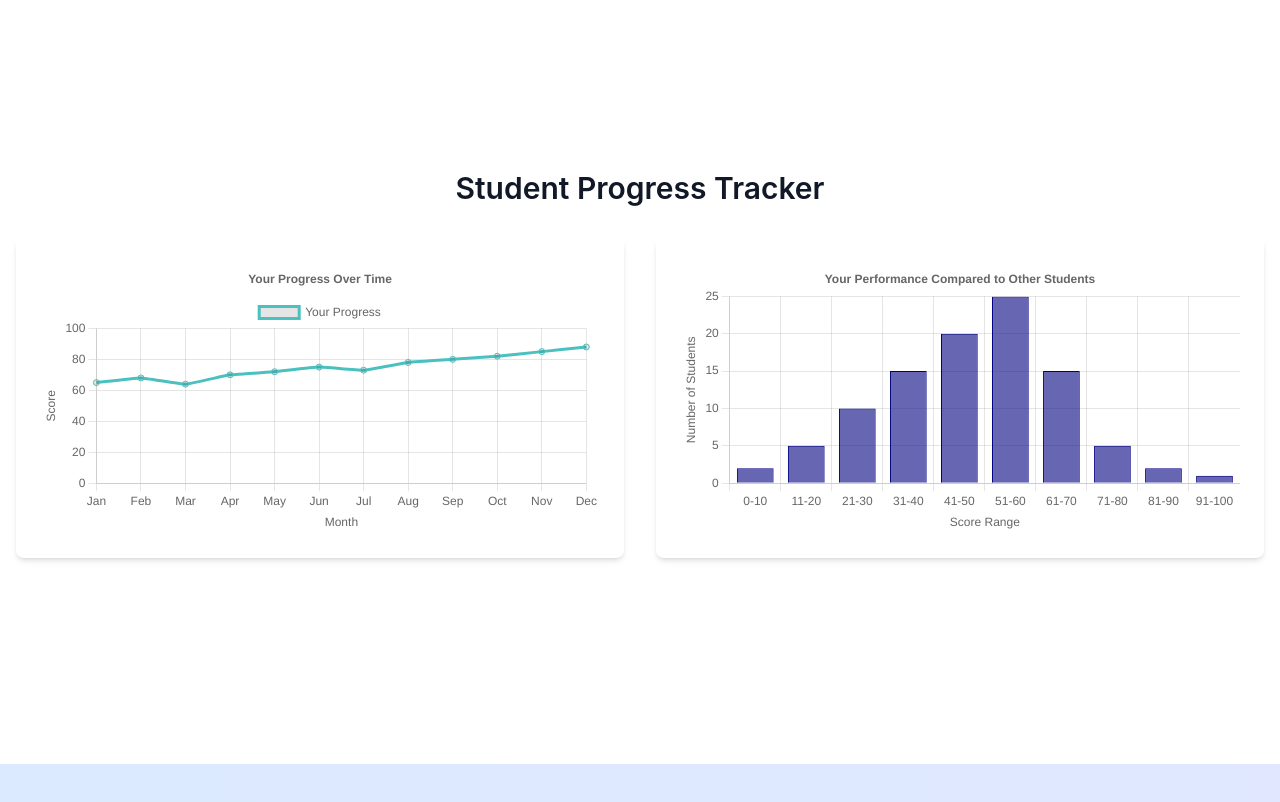
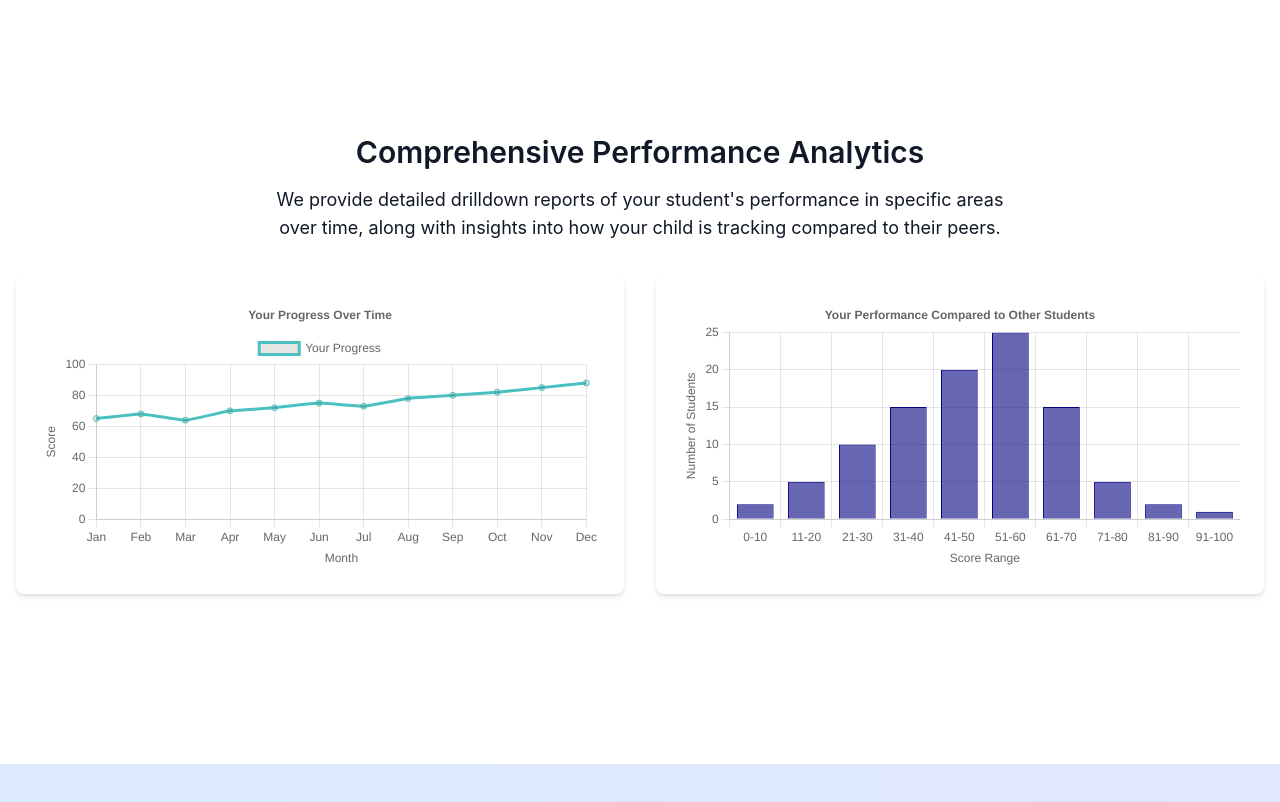
Before and after one commit to moreshk/selective-tutor, a Next.js app: page / in a window 1280 px wide. Shown: the part 3180-3982 px from the top of the page. Built offline with nearby package versions, Linux system fonts and the light colour scheme; no server answers.

Commit message:
copy change

```diff
--- a/app/page.tsx
+++ b/app/page.tsx
@@ -149,9 +149,13 @@ const HomePage = () => {
 
       <ParallaxSection bgClass="bg-white">
         <div className="container mx-auto px-4">
-          <h2 className="text-3xl font-semibold mb-8 text-center">
-            Student Progress Tracker
+          <h2 className="text-3xl font-semibold mb-4 text-center">
+            Comprehensive Performance Analytics
           </h2>
+          <p className="text-lg text-center mb-8 max-w-3xl mx-auto">
+            We provide detailed drilldown reports of your student's performance in specific areas over time,
+            along with insights into how your child is tracking compared to their peers.
+          </p>
           <div className="grid grid-cols-1 md:grid-cols-2 gap-8">
             <StudentProgressChart />
             <StudentComparisonChart />
```
